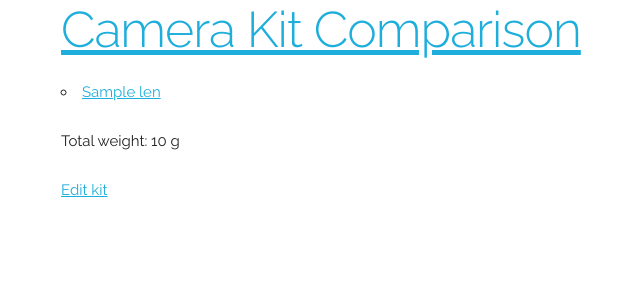
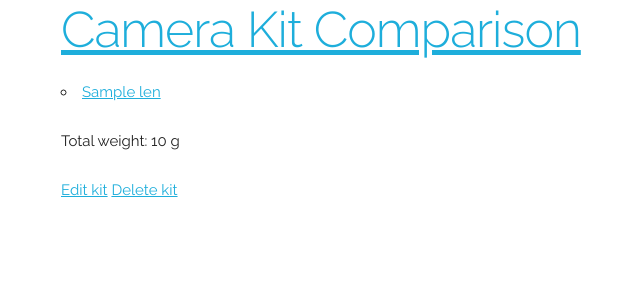
Before and after one commit to rijun/camera-kit-manager, a Django app: page /kits/1 in a window 1280 px wide. Shown: the top 300 px of the page, without its empty margins (99-739 px from the left). Run offline with Django 5.2, Linux system fonts and the light colour scheme; tables that the repository leaves empty hold one stand-in row (values such as "Sample post").

Commit message:
Fix creation and deletion of objects

```diff
--- a/kit_comparison/models.py
+++ b/kit_comparison/models.py
@@ -23,6 +23,9 @@ class Kit(models.Model):
     def get_total_weight(self):
         return sum([x.weight for x in self.lenses.all()])
 
+    def __str__(self):
+        return f"Kit {self.id}"
+
     def get_focal_range_plot(self):
         full_names = [f"{x.manufacturer} {x.name}" for x in self.lenses.all()]
         focal_lengths = [[int(l) for l in x.focal_length.split('-')] for x in self.lenses.all()]
--- a/kit_comparison/templates/kit_comparison/kit_detail.html
+++ b/kit_comparison/templates/kit_comparison/kit_detail.html
@@ -10,4 +10,5 @@
     </ul>
     <p>Total weight: {{ total_weight }} g</p>
     <a href="{% url 'kit_comparison:kit_update' kit.id %}">Edit kit</a>
+    <a href="{% url 'kit_comparison:kit_delete' kit.id %}">Delete kit</a>
 {% endblock %}
--- a/kit_comparison/templates/kit_comparison/kit_form.html
+++ b/kit_comparison/templates/kit_comparison/kit_form.html
@@ -4,7 +4,7 @@
 
 {% block content %}
 <form method="post">{% csrf_token %}
-    {{ form }}
+    {{ form.as_p  }}
     <input type="submit" value="Save">
 </form>
 {% endblock %}
--- a/kit_comparison/urls.py
+++ b/kit_comparison/urls.py
@@ -8,6 +8,7 @@ urlpatterns = [
     path("kits/<int:pk>", views.KitDetailView.as_view(), name="kit_detail"),
     path("kits/new", views.KitCreateView.as_view(), name="kit_create"),
     path("kits/<int:pk>/edit", views.KitUpdateView.as_view(), name="kit_update"),
+    path("kits/<int:pk>/delete", views.KitDeleteView.as_view(), name="kit_delete"),
     path("lenses/", views.LensListView.as_view(), name="lens_list"),
     path("lenses/<int:pk>", views.LensDetailView.as_view(), name="lens_detail"),
 ]
--- a/kit_comparison/views.py
+++ b/kit_comparison/views.py
@@ -1,4 +1,5 @@
 from django.shortcuts import render
+from django.urls import reverse_lazy
 from django.views import generic
 
 from .models import Lens, Kit
@@ -22,11 +23,17 @@ def index(request):
 class KitCreateView(generic.edit.CreateView):
     model = Kit
     fields = ['lenses']
-
+    success_url = reverse_lazy("kit_comparison:index")
 
 class KitUpdateView(generic.UpdateView):
     model = Kit
     fields = ['lenses']
+    success_url = reverse_lazy("kit_comparison:index")
+
+
+class KitDeleteView(generic.DeleteView):
+    model = Kit
+    success_url = reverse_lazy("kit_comparison:index")
 
 
 class KitDetailView(generic.DetailView):
```
Also changed, not shown: kit_comparison/templates/kit_comparison/kit_confirm_delete.html (added, +11 -0 lines), kit_comparison/templates/kit_comparison/index.html (line endings or trailing spaces).
